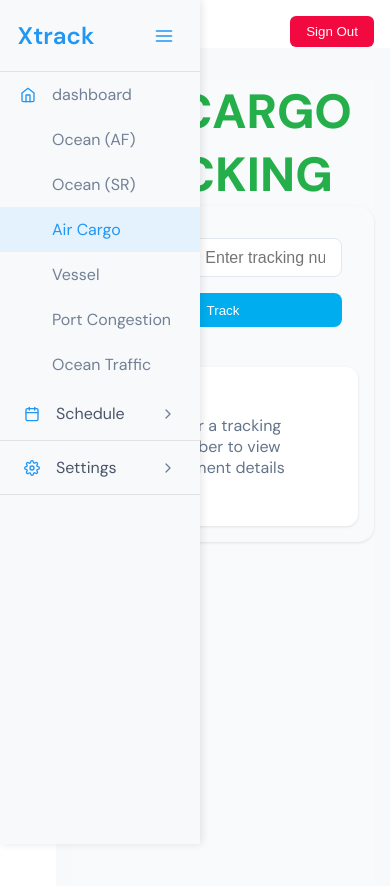
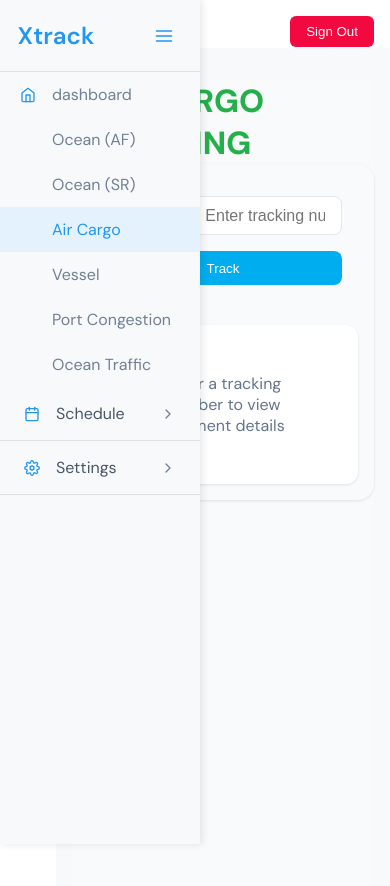
Before and after one commit to petersafwat11/Xtrack-frontend, a Next.js app: page /air-cargo in a window 390 px wide. Shown: the top 886 px of the page. Built offline with nearby package versions, Linux system fonts and the light colour scheme.

Commit message:
fixed the title size

```diff
--- a/app/air-cargo/page.module.css
+++ b/app/air-cargo/page.module.css
@@ -8,3 +8,9 @@
   font-size: 3rem;
   margin-left: 1rem;
 }
+@media (max-width: 900px) {
+  .title{
+    font-size: 2rem;
+  }
+
+}
```
